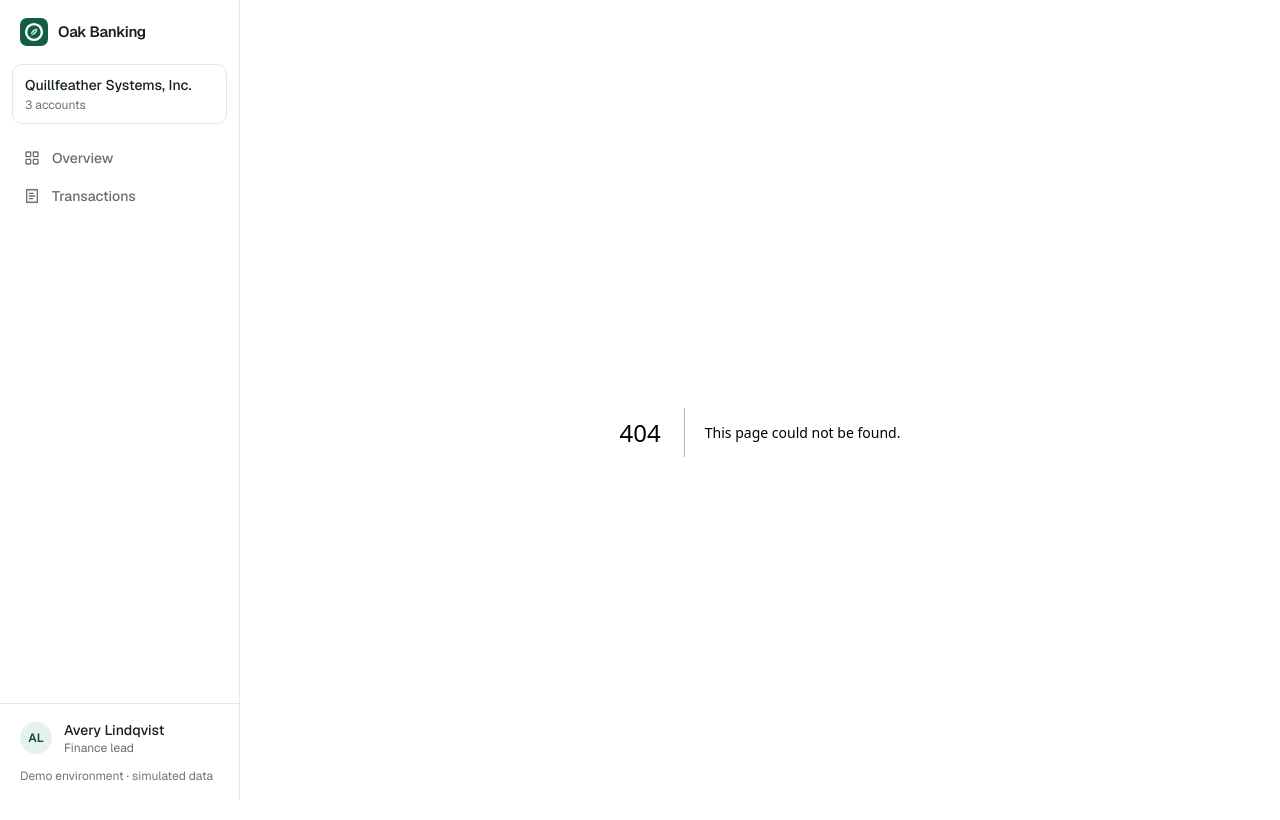
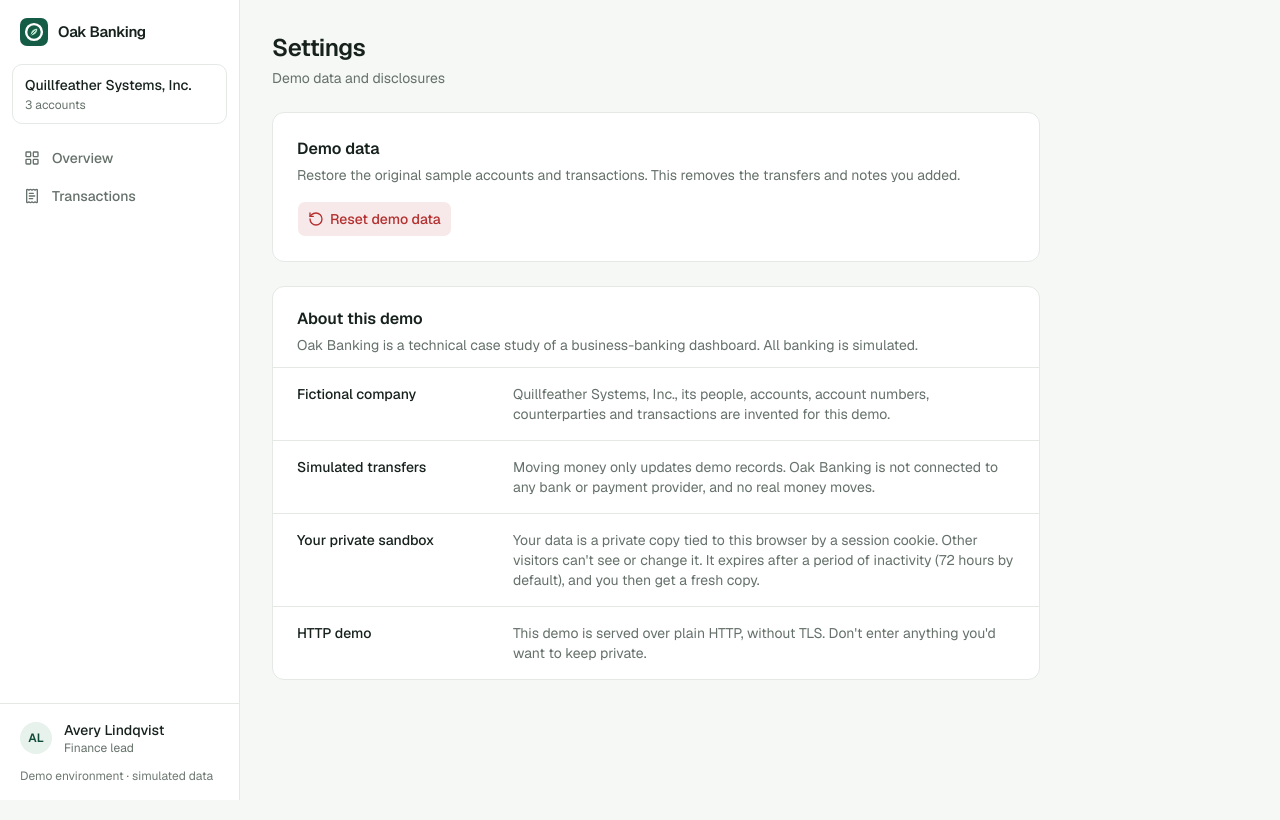
Before and after one commit to khasanboyurmonovdev/oak-banking, a Next.js app: page /settings in a window 1280 px wide. Before the commit this address had no page. Shown: the top 820 px of the page. Built offline with nearby package versions, Linux system fonts and the light colour scheme.

Commit message:
feat(settings): reset demo data and demo disclosure
Co-Authored-By: Claude Sonnet 5.5 <noreply@anthropic.com>

Claude-Session: https://claude.ai/code/session_01KBwTeWM5mdo97JThKzQTqX

```diff
--- /dev/null
+++ b/src/app/settings/page.tsx
@@ -0,0 +1,67 @@
+import type { Metadata } from "next";
+
+import { SEED_COMPANY } from "@/domain/seed";
+import { PageHeader } from "@/components/page-header";
+import { ResetDemoData } from "@/components/settings/reset-demo-data";
+
+export const metadata: Metadata = {
+  title: "Settings",
+};
+
+const DISCLOSURES: readonly { title: string; body: string }[] = [
+  {
+    title: "Fictional company",
+    body: `${SEED_COMPANY.name}, its people, accounts, account numbers, counterparties and transactions are invented for this demo.`,
+  },
+  {
+    title: "Simulated transfers",
+    body: "Moving money only updates demo records. Oak Banking is not connected to any bank or payment provider, and no real money moves.",
+  },
+  {
+    title: "Your private sandbox",
+    body: "Your data is a private copy tied to this browser by a session cookie. Other visitors can't see or change it. It expires after a period of inactivity (72 hours by default), and you then get a fresh copy.",
+  },
+  {
+    title: "HTTP demo",
+    body: "This demo is served over plain HTTP, without TLS. Don't enter anything you'd want to keep private.",
+  },
+];
+
+export default function SettingsPage() {
+  return (
+    <div className="grid max-w-3xl gap-6">
+      <PageHeader title="Settings" description="Demo data and disclosures" />
+
+      <section aria-labelledby="reset-title" className="rounded-xl border border-border bg-surface p-5 md:p-6">
+        <h2 id="reset-title" className="text-base font-semibold text-foreground">
+          Demo data
+        </h2>
+        <p className="mt-1 text-muted-foreground">
+          Restore the original sample accounts and transactions. This removes the transfers and notes you added.
+        </p>
+        <div className="mt-4">
+          <ResetDemoData />
+        </div>
+      </section>
+
+      <section aria-labelledby="about-title" className="rounded-xl border border-border bg-surface">
+        <div className="px-5 pt-5 pb-3 md:px-6">
+          <h2 id="about-title" className="text-base font-semibold text-foreground">
+            About this demo
+          </h2>
+          <p className="mt-1 text-muted-foreground">
+            Oak Banking is a technical case study of a business-banking dashboard. All banking is simulated.
+          </p>
+        </div>
+        <dl className="divide-y divide-border border-t border-border">
+          {DISCLOSURES.map(({ title, body }) => (
+            <div key={title} className="grid gap-1 px-5 py-4 md:grid-cols-[12rem_minmax(0,1fr)] md:gap-6 md:px-6">
+              <dt className="font-medium text-foreground">{title}</dt>
+              <dd className="text-muted-foreground">{body}</dd>
+            </div>
+          ))}
+        </dl>
+      </section>
+    </div>
+  );
+}
--- /dev/null
+++ b/src/components/settings/reset-demo-data.tsx
@@ -0,0 +1,92 @@
+"use client";
+
+import { CircleAlert, RotateCcw } from "lucide-react";
+import { useState } from "react";
+
+import {
+  AlertDialog,
+  AlertDialogCancel,
+  AlertDialogContent,
+  AlertDialogDescription,
+  AlertDialogFooter,
+  AlertDialogHeader,
+  AlertDialogTitle,
+  AlertDialogTrigger,
+} from "@/components/ui/alert-dialog";
+import { Button } from "@/components/ui/button";
+import { useToast } from "@/components/ui/toaster";
+import { useRefreshAll } from "@/hooks/use-api";
+import { ApiClientError, apiPost } from "@/lib/api-client";
+
+type ResetResult = { accounts: number; transactions: number };
+
+/** Wipes and reseeds this browser's sandbox after a confirmation step. */
+export function ResetDemoData() {
+  const toast = useToast();
+  const refreshAll = useRefreshAll();
+  const [open, setOpen] = useState(false);
+  const [resetting, setResetting] = useState(false);
+  const [error, setError] = useState<string | null>(null);
+
+  const reset = async () => {
+    setResetting(true);
+    setError(null);
+    try {
+      const result = await apiPost<ResetResult>("/api/demo/reset", {});
+      refreshAll();
+      setOpen(false);
+      toast({
+        title: "Demo data reset",
+        description: `Restored ${result.accounts} accounts and ${result.transactions} transactions.`,
+      });
+    } catch (caught) {
+      const message = caught instanceof ApiClientError ? caught.message : "Something went wrong. Please try again.";
+      setError(message);
+      toast({ title: "Couldn't reset the demo data", description: message, tone: "error" });
+    } finally {
+      setResetting(false);
+    }
+  };
+
+  return (
+    <AlertDialog
+      open={open}
+      onOpenChange={(next) => {
+        if (resetting) return;
+        setOpen(next);
+        setError(null);
+      }}
+    >
+      <AlertDialogTrigger asChild>
+        <Button variant="destructive" size="lg">
+          <RotateCcw aria-hidden="true" />
+          Reset demo data
+        </Button>
+      </AlertDialogTrigger>
+      <AlertDialogContent>
+        <AlertDialogHeader>
+          <AlertDialogTitle className="font-semibold">Reset demo data?</AlertDialogTitle>
+          <AlertDialogDescription>
+            Your transfers and notes are removed, and the accounts and transactions go back to the original sample data.
+            Only your own sandbox is affected.
+          </AlertDialogDescription>
+        </AlertDialogHeader>
+        {error ? (
+          <p role="alert" className="flex gap-2 rounded-lg bg-danger-background p-3 text-[13px] text-danger">
+            <CircleAlert aria-hidden="true" className="mt-0.5 size-4 shrink-0" />
+            {error}
+          </p>
+        ) : null}
+        <AlertDialogFooter>
+          <AlertDialogCancel size="lg" disabled={resetting}>
+            Cancel
+          </AlertDialogCancel>
+          {/* A plain button, not AlertDialogAction, so the dialog stays open until the reset finishes. */}
+          <Button variant="destructive" size="lg" disabled={resetting} onClick={reset}>
+            {resetting ? "Resetting…" : "Reset demo data"}
+          </Button>
+        </AlertDialogFooter>
+      </AlertDialogContent>
+    </AlertDialog>
+  );
+}
```
